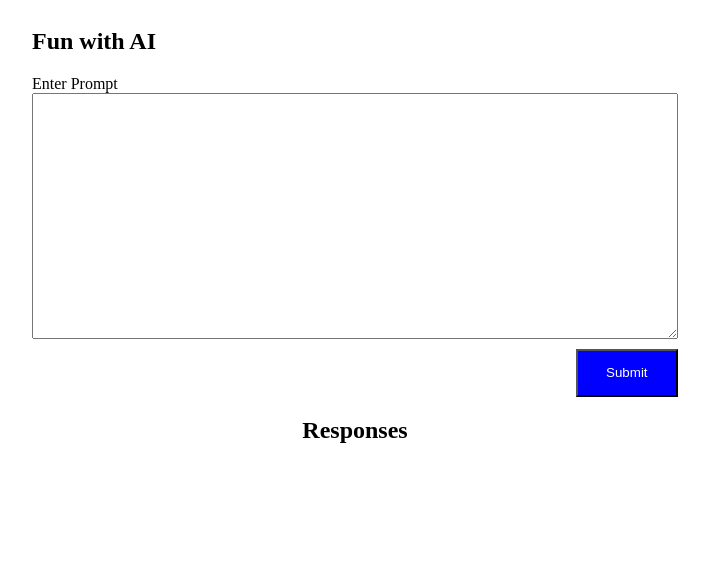
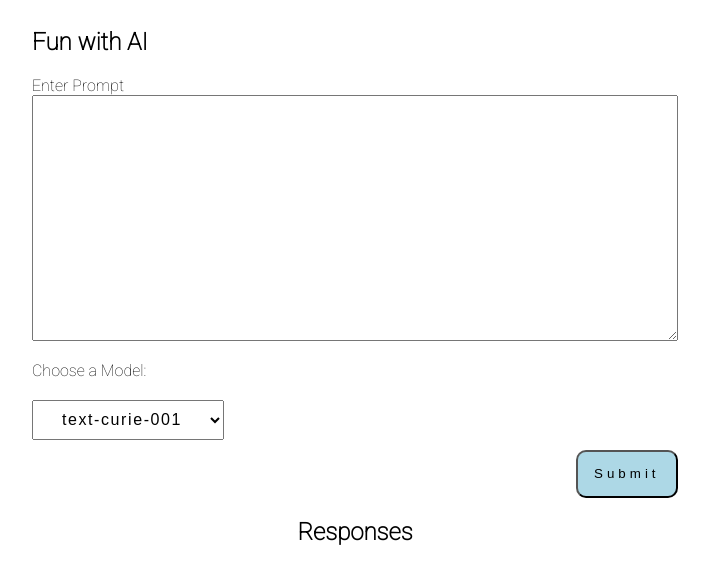
Before and after one commit to LLKevin/FunWithGPT3, a plain HTML site: page root/index.html in a window 1280 px wide. Shown: the whole page, without its empty margins (293-1002 px from the left). Drawn offline with Linux system fonts and the light colour scheme.

Commit message:
refactor code to reduce repetition and add selector element

```diff
--- a/root/index.html
+++ b/root/index.html
@@ -1,6 +1,10 @@
 <!DOCTYPE html>
 <html lang="en">
 <head>
+    <link rel="preconnect" href="https://fonts.googleapis.com">
+    <link rel="preconnect" href="https://fonts.gstatic.com" crossorigin>
+    <link href="https://fonts.googleapis.com/css2?family=Roboto:wght@100&display=swap" rel="stylesheet">
+
     <meta charset="UTF-8">
     <meta http-equiv="X-UA-Compatible" content="IE=edge">
     <meta name="viewport" content="width=device-width, initial-scale=1.0">
@@ -14,6 +18,15 @@
             <form id="frm_prompt" name="prompt form">
                 <label for="txtprompt">Enter Prompt</label>
                 <textarea name="prompt" id="txtprompt"></textarea>
+                <div id="model_wrapper">
+                    <label for="models" >Choose a Model:</label>
+                    <select name="models" id="models">
+                        <option value="text-davinci-002">text-davinci-002</option>
+                        <option value="text-curie-001" selected>text-curie-001</option>
+                        <option value="text-babbage-001">text-babbage-001</option>
+                        <option value="text-ada-001">text-ada-001</option>
+                    </select>
+                </div>
                 <button type="submit" id="btn_submit" name="submit" value="Submit">Submit</button>
             </form>
         </section>
--- a/root/script.js
+++ b/root/script.js
@@ -14,22 +14,15 @@ async function handleSubmit(prompt){
 
 }
 
-function createResponse(prompt, response){
+ function createResponse(prompt, response){
 
    let response_div = document.createElement("article");
    let response_container = document.getElementById("response_container");
 
-   let prompt_para = document.createElement('p');
-   prompt_para.innerHTML = prompt;
-
-   let prompt_title = document.createElement('h3');
-   prompt_title.innerHTML = "Prompt:";
-
-   let response_title = document.createElement('h3');
-   response_title.innerHTML = "Response:";
-
-   let response_para = document.createElement('p');
-   response_para.innerHTML = response;
+   let prompt_para =  createElement_function(prompt, "p");
+   let prompt_title =  createElement_function("Prompt:", "h3");
+   let response_title =  createElement_function("Response:", "h3")
+   let response_para =  createElement_function(response, "p")
 
    response_div.append(prompt_title)
    response_div.append(prompt_para)
@@ -38,6 +31,12 @@ function createResponse(prompt, response){
    response_container.prepend(response_div);
 
 }
+
+function createElement_function (data, elementType){
+    let dom_element = document.createElement(elementType);
+    dom_element.innerHTML = data;
+    return dom_element;
+};
 
  async function callApi(prompt, api_key){
 
--- a/root/style.css
+++ b/root/style.css
@@ -1,3 +1,8 @@
+
+html{
+    background-color: li;
+    font-family: 'Roboto', sans-serif;
+}
 
 #top-level-container{
     display: flex;
@@ -12,24 +17,40 @@
     flex-direction: column;
 }
 #txtprompt{
- width: 50vw;
- height: 30vh;
+    height: 30vh;
+    font-size: 18px;
+    width: 50vw;
 }
 #btn_submit{
     align-self: flex-end;
-    background-color:blue;
-    color: white;
+    background-color:lightblue;
+    border-radius: 10px;
+    color: black;
     height: 6vh;
+    letter-spacing: 0.3em;
     min-width: 100px;
     margin-top: 10px;
     width: 8vw;
 }
 #btn_submit:hover{
     cursor: pointer;
-    background-color: darkblue;
     font-style: italic;
 }
-
+#model_wrapper{
+    display: flex;
+    flex-direction: column;
+}
+#model_wrapper > * {
+    margin-top: 20px;
+}
+#model_wrapper select {
+    height: 5vh;
+    font-size: 16px;
+    letter-spacing: 0.1em;
+    min-width: 150px;
+    text-align: center;
+    width: 15vw;
+}
 #response_container article{
     display: flex;
     flex-direction: column;
```
